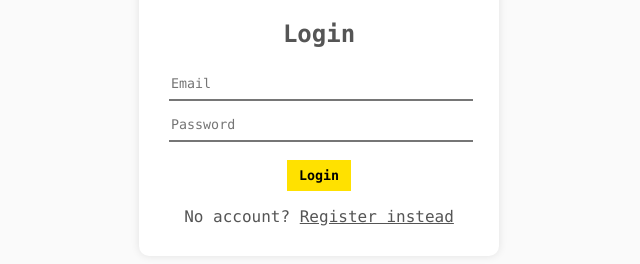
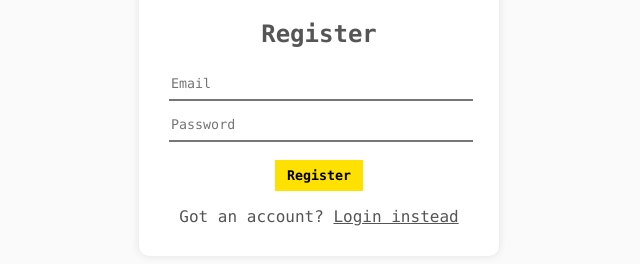
Before and after one commit to patrick-nqh-bl/cloud-functions-request-list, a plain HTML site: page public/index.html in a window 1280 px wide. Both pictures are taken after a click on the link "Register instead". Shown: the part 130-394 px from the top of the page, without its empty margins (321-961 px from the left). Drawn offline with Linux system fonts and the light colour scheme; some packages are replaced by stand-ins of ours.

Commit message:
toggle auth modals

```diff
--- a/public/index.html
+++ b/public/index.html
@@ -82,5 +82,6 @@
     <!-- Initialize Firebase -->
     <script src="/__/firebase/init.js"></script>
     <script src="js/app.js"></script>
+    <script src="js/auth.js"></script>
   </body>
 </html>
--- /dev/null
+++ b/public/js/auth.js
@@ -0,0 +1,10 @@
+const authSwitchLinks = document.querySelectorAll('.switch');
+const authModals = document.querySelectorAll('.auth .modal');
+const authWrapper = document.querySelector('.auth');
+
+// toggle auth modals
+authSwitchLinks.forEach((link) => {
+  link.addEventListener('click', () => {
+    authModals.forEach((modal) => modal.classList.toggle('active'));
+  });
+});
```
